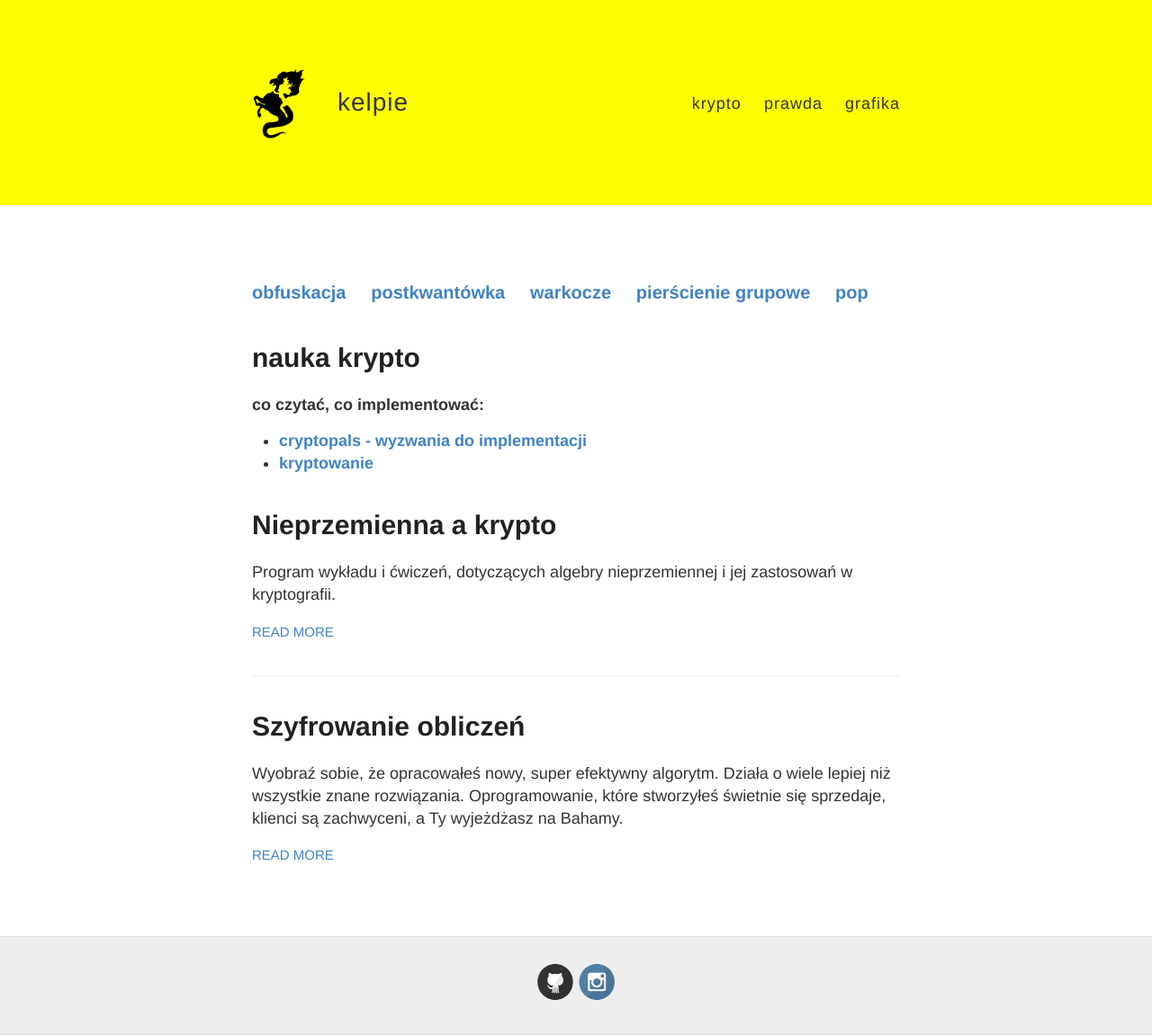
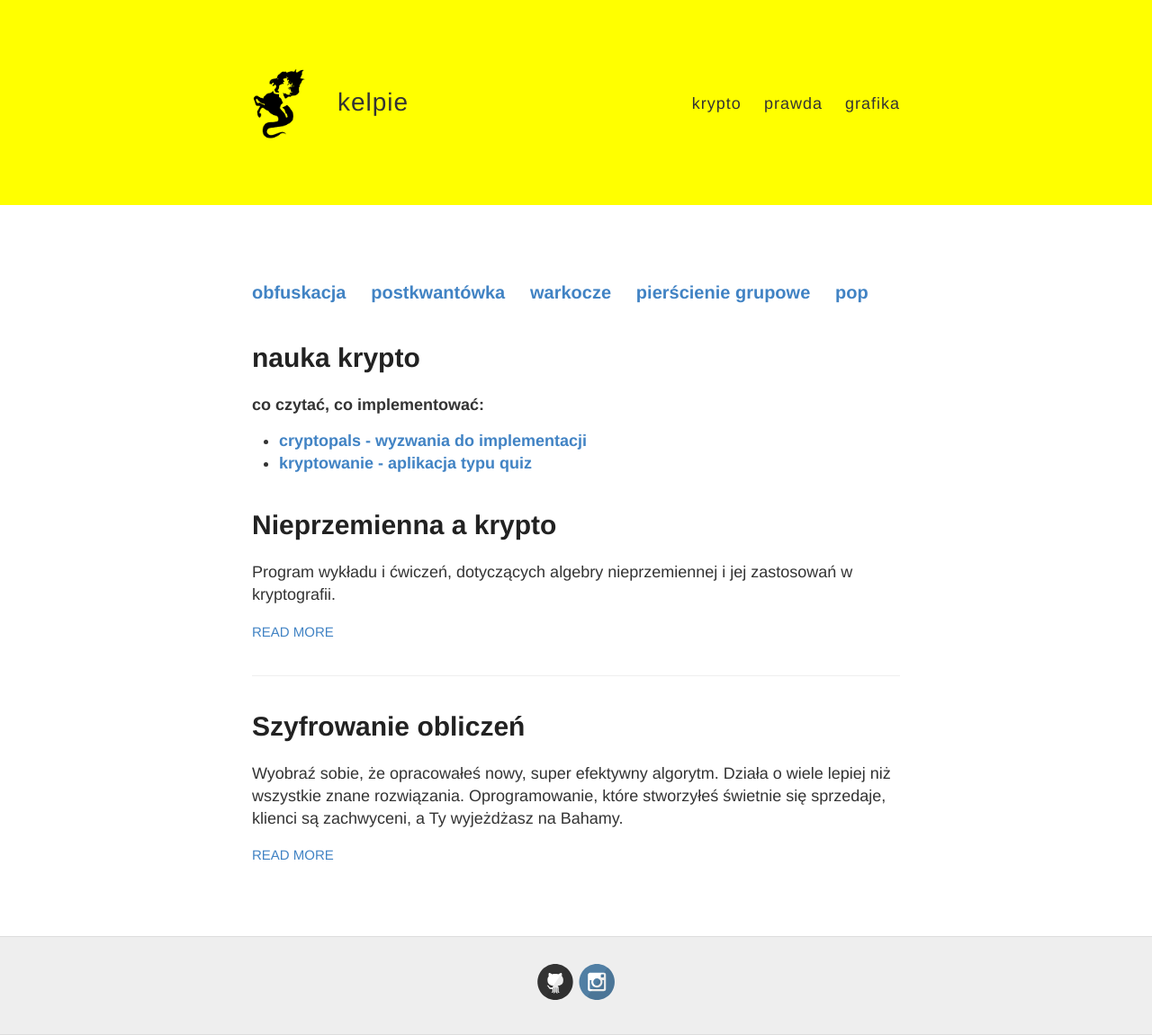
Before and after one commit to keIpie/keIpie.github.io, a Jekyll site: the page built from pop.html, in a window 1280 px wide. Shown: the whole page at 90% size. Built offline with Jekyll 4.4.1, drawn with Linux system fonts in a browser that asks for light colours.

Commit message:
kryptowanie

```diff
--- a/pop.html
+++ b/pop.html
@@ -14,7 +14,7 @@
 <p><b> co czytać, co implementować: </b></p>
 <ul>
     <li><b><a href="https://cryptopals.com/" target="_blank">cryptopals - wyzwania do implementacji</a></b></li>
-    <li><b><a href="https://kryptowanie.herokuapp.com/" target="_blank">kryptowanie</a></b></li>
+    <li><b><a href="https://kryptowanie.herokuapp.com/" target="_blank">kryptowanie - aplikacja typu quiz </a></b></li>
 </ul>
 
 <div class="posts">
```
